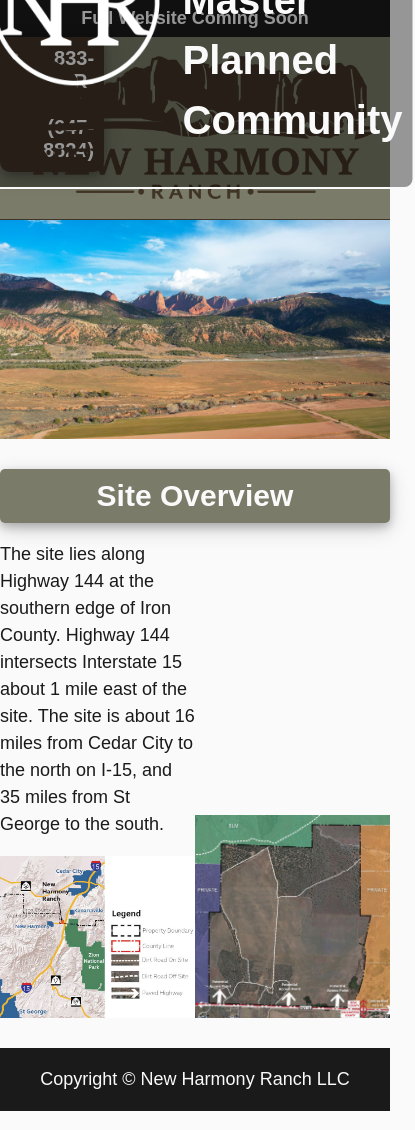
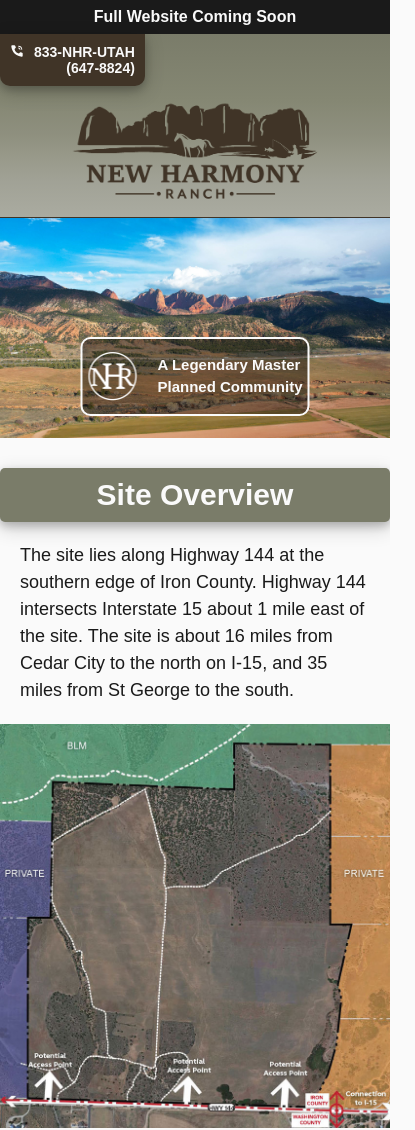
Before and after one commit to bradybates/NHR---Landing, a plain HTML site: page index.html in a window 390 px wide. Shown: the top 1130 px of the page, 415 px wide, since content can reach past the window. Drawn offline with Linux system fonts and the light colour scheme.

Commit message:
added mobile break points

```diff
--- a/css/style.css
+++ b/css/style.css
@@ -14,11 +14,6 @@
 html {
     font-family: Arial, Helvetica, sans-serif;
     font-size: 10px;
-}
-
-h1{
-    font-size: 4rem;
-    font-weight: bold;
 }
 
 p {
@@ -67,16 +62,32 @@ body {
     text-align: center;
 }
 
-#announcement-bar >h3 {
+#announcement-bar > h3 {
     color: var(--white);
     font-weight: bold;
     font-size: 1.8rem;
     margin: .8rem 0;
 }
 
+@media only screen and (max-width: 450px) {
+
+    #announcement-bar > h3 {
+        font-size: 1.6rem;
+    }
+}
+
 header {
-    background-color: var(--green);
+    background: var(--green);
     border-bottom: 1px solid var(--brown);
+    background: linear-gradient(
+        180deg,
+        hsl(66deg 8% 45%) 0%,
+        hsl(66deg 8% 49%) 36%,
+        hsl(64deg 7% 53%) 55%,
+        hsl(64deg 7% 57%) 67%,
+        hsl(65deg 6% 61%) 80%,
+        hsl(66deg 6% 65%) 100%
+        );
     height: max-content;
     display: grid;
     grid-template-columns: minmax(0px, 1fr) repeat(4, minmax(0, 270px)) minmax(0px, 1fr);
@@ -114,6 +125,50 @@ header {
     max-width: 375px;
 }
 
+@media only screen and (max-width: 1000px) {
+
+    #header-logo {
+        max-width: 325px;
+    }
+
+    #header-phone > a {
+        font-size: 1.8rem;
+    }
+}
+
+@media only screen and (max-width: 750px) {
+
+    #header-logo {
+        max-width: 300px;
+    }
+
+    #header-phone > a {
+        font-size: 1.6rem;
+    }
+}
+
+@media only screen and (max-width: 650px) {
+
+    #header-logo {
+        grid-column: span 6;
+    }
+
+    #header-phone {
+        grid-column: span 6;
+    }
+}
+
+@media only screen and (max-width: 550px) {
+
+    #header-logo {
+        max-width: 250px;
+    }
+
+    #header-phone > a {
+        font-size: 1.4rem;
+    }
+}
+
 #banner {
     position: relative;
 }
@@ -124,18 +179,69 @@ header {
     position: absolute;
     left: 50%;
     transform: translateX(-50%);
-    bottom: 250px;
+    bottom: 20%;
     padding: 1rem;
     color: var(--white);
     line-height: 1.5;
     border: 2px solid var(--white);
     border-radius: 10px;
     background-color: rgba(0, 0, 0, .4);
+    width: max-content;
 }
 
 #brand-logo {
     max-width: 175px;
     margin-right: 2rem;
+}
+
+h1{
+    font-size: 4rem;
+    font-weight: bold;
+}
+
+@media only screen and (max-width: 1225px) {
+
+    #brand-logo {
+        max-width: 125px;
+    }
+
+    h1 {
+        font-size: 3rem;
+    }
+}
+
+@media only screen and (max-width: 925px) {
+
+    #brand-logo {
+        max-width: 75px;
+    }
+
+    h1 {
+        font-size: 2rem;
+    }
+}
+
+@media only screen and (max-width: 630px) {
+
+    #banner-text {
+        padding: .5rem;
+        bottom: 15%;
+    }
+
+    #brand-logo {
+        max-width: 50px;
+    }
+
+    h1 {
+        font-size: 1.5rem;
+    }
+}
+
+@media only screen and (max-width: 450px) {
+
+    #banner-text {
+        bottom: 10%;
+    }
 }
 
 main {
@@ -147,7 +253,7 @@ main {
 
 #heading {
     grid-column: span 12;
-    background-color: var(--green);
+    background: var(--green);
     text-align: center;
     border-radius: 5px;
 }
@@ -161,6 +267,7 @@ main {
 
 #map-desc {
     grid-column: 1 / 7;
+    margin: 2rem;
 }
 
 #map-legend {
@@ -173,6 +280,33 @@ main {
     align-self: end;
 }
 
+@media only screen and (max-width: 850px) {
+
+    #map-desc {
+        grid-column: span 12;
+        grid-row: 2;
+    }
+
+    #map {
+        grid-row: 3 / 5;
+    }
+}
+
+@media only screen and (max-width: 550px) {
+
+    #map {
+        grid-column: span 12;
+        grid-row: 3;
+    }
+
+    #map-legend {
+        grid-column: span 12;
+        grid-row: 4;
+        margin-top: 2rem;
+    }
+
+}
+
 footer {
     background-color: var(--black);
     height: max-content;
@@ -182,3 +316,10 @@ footer {
 footer > p {
     color: var(--white);
 }
+
+@media only screen and (max-width: 450px) {
+
+    footer > p {
+        font-size: 1.6rem;
+    }
+}
```
